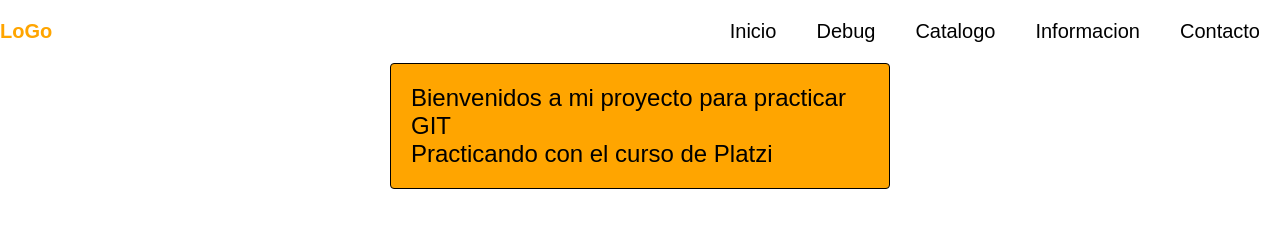
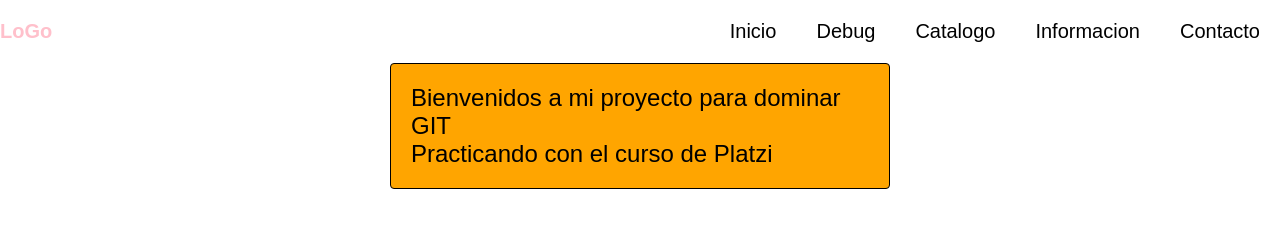
Before and after one commit to SebastianBoari/platzigit, a plain HTML site: page index.html in a window 1280 px wide. Drawn offline with Linux system fonts and the light colour scheme.

Commit message:
dejando todo ready

```diff
--- a/css/main.css
+++ b/css/main.css
@@ -8,7 +8,7 @@
 label{
     font-size: 20px;
     font-weight: bolder;
-    color: orange;
+    color: pink;
     font-family: sans-serif;
 }
 
--- a/index.html
+++ b/index.html
@@ -24,7 +24,7 @@
     </header>
 
     <article>
-        <h1>Bienvenidos a mi proyecto para practicar GIT</h1>
+        <h1>Bienvenidos a mi proyecto para dominar GIT</h1>
         <P>Practicando con el curso de Platzi</P>
     </article>
 
```
